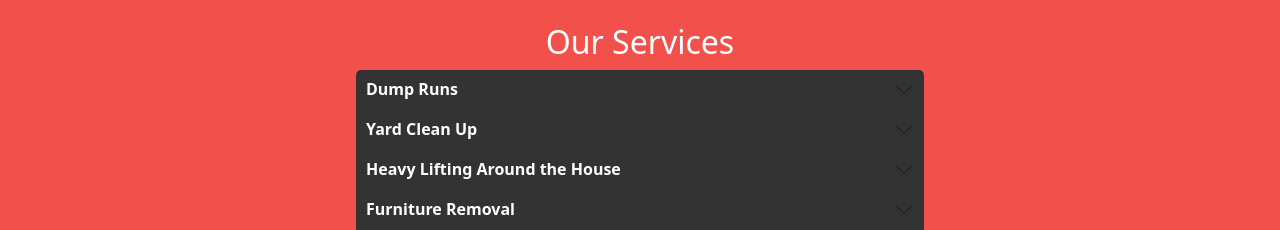
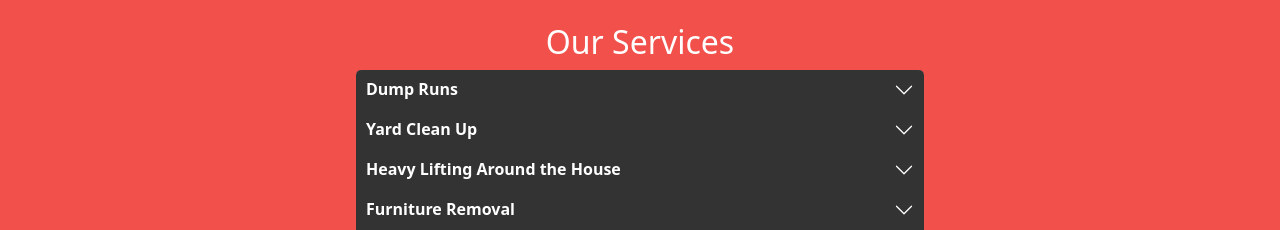
Before and after one commit to Milan03/dukes-removal-services, an Angular app: page / in a window 1280 px wide. Shown: the part 722-952 px from the top of the page. Built offline with nearby package versions, Linux system fonts and the light colour scheme.

Commit message:
Made accordian arrow color white

```diff
--- a/src/app/app.component.scss
+++ b/src/app/app.component.scss
@@ -92,6 +92,10 @@ body {}
     border: none;
 }
 
+.accordion-button::after {
+    filter: brightness(0) invert(1);
+}
+
 /* Prevent accordion from pushing content upwards */
 .card-body {
     display: flex;
```
